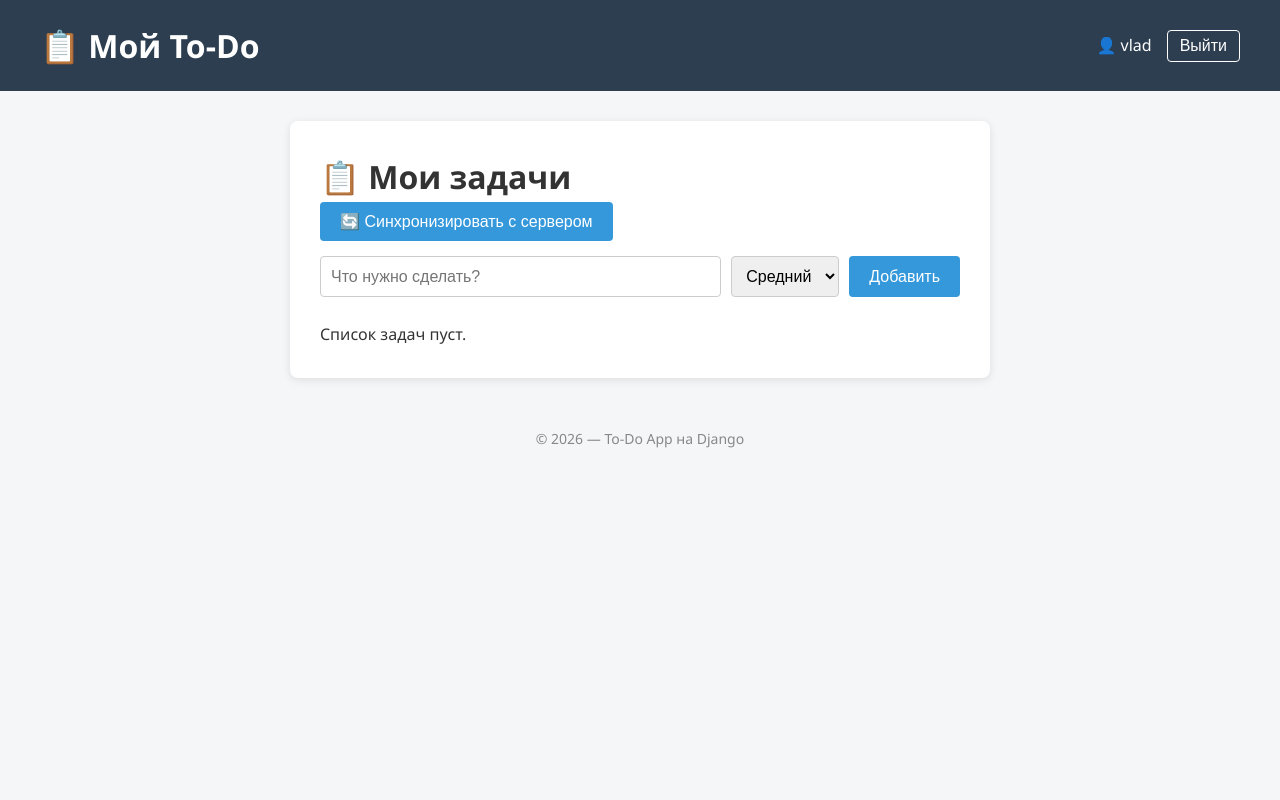
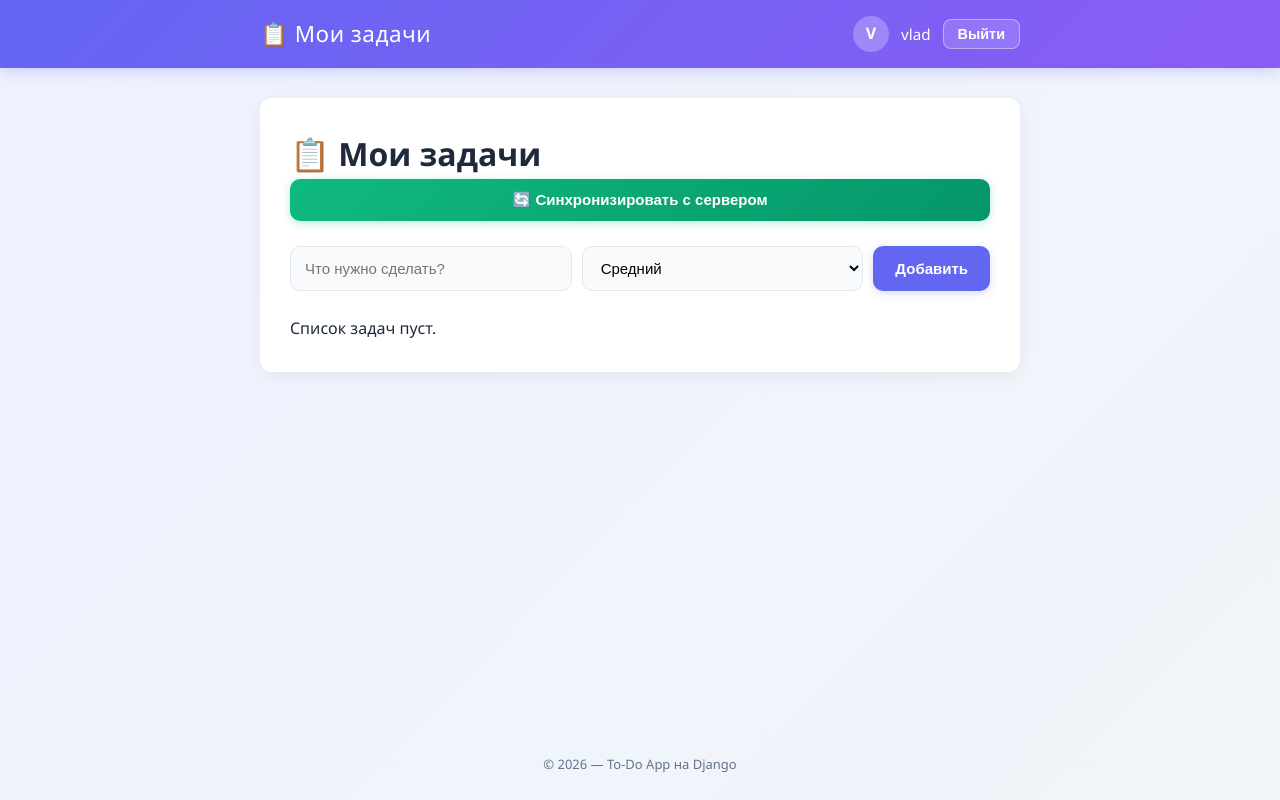
Before and after one commit to BobinVladislavv/django-todo-app, a Django app: page / in a window 1280 px wide. Run offline with Django 5.2, Linux system fonts and the light colour scheme; a user stored in the database is signed in; data comes from the database, SQL or seed files in the repository; both versions use the stored data as it was after the commit.

Commit message:
modern UI

```diff
--- a/todo_web/tasks/static/tasks/style.css
+++ b/todo_web/tasks/static/tasks/style.css
@@ -1,37 +1,123 @@
+/* ---------- СБРОС СТИЛЕЙ ---------- */
 * {
     box-sizing: border-box;
     margin: 0;
     padding: 0;
 }
 
-body {
-    font-family: 'Segoe UI', Arial, sans-serif;
-    background: #f4f6f8;
-    color: #333;
-    line-height: 1.6;
+:root {
+    --primary: #6366f1;
+    --primary-hover: #4f46e5;
+    --danger: #ef4444;
+    --danger-hover: #dc2626;
+    --success: #10b981;
+    --warning: #f59e0b;
+    --bg: #f1f5f9;
+    --card-bg: #ffffff;
+    --text: #1e293b;
+    --text-muted: #64748b;
+    --border: #e2e8f0;
+    --radius: 12px;
+    --shadow: 0 4px 20px rgba(0, 0, 0, 0.06);
+    --shadow-hover: 0 8px 25px rgba(0, 0, 0, 0.1);
 }
 
-header {
-    background: #2c3e50;
-    color: white;
-    padding: 20px;
-    text-align: center;
+body {
+    font-family: 'Segoe UI', Roboto, 'Helvetica Neue', Arial, sans-serif;
+    background: linear-gradient(135deg, #eef2ff 0%, #f1f5f9 100%);
+    color: var(--text);
+    line-height: 1.6;
+    min-height: 100vh;
+    display: flex;
+    flex-direction: column;
 }
 
+/* ---------- ШАПКА ---------- */
+header {
+    background: linear-gradient(135deg, #6366f1 0%, #8b5cf6 100%);
+    color: white;
+    padding: 16px 0;
+    box-shadow: 0 2px 15px rgba(99, 102, 241, 0.3);
+}
+
+.header-inner {
+    max-width: 800px;
+    margin: 0 auto;
+    padding: 0 20px;
+    display: flex;
+    justify-content: space-between;
+    align-items: center;
+    flex-wrap: wrap;
+    gap: 12px;
+}
+
+header h1 {
+    font-size: 1.4rem;
+    font-weight: 700;
+    letter-spacing: 0.5px;
+}
+
+.user-info {
+    display: flex;
+    align-items: center;
+    gap: 12px;
+    font-size: 0.95rem;
+}
+
+.avatar {
+    width: 36px;
+    height: 36px;
+    border-radius: 50%;
+    background: rgba(255, 255, 255, 0.25);
+    display: flex;
+    align-items: center;
+    justify-content: center;
+    font-weight: 700;
+    font-size: 1rem;
+    text-transform: uppercase;
+}
+
+.btn-logout {
+    background: rgba(255, 255, 255, 0.15);
+    border: 1px solid rgba(255, 255, 255, 0.4);
+    color: white;
+    padding: 6px 14px;
+    border-radius: 8px;
+    cursor: pointer;
+    font-size: 0.9rem;
+    transition: all 0.2s;
+}
+
+.btn-logout:hover {
+    background: rgba(255, 255, 255, 0.3);
+    transform: translateY(-1px);
+}
+
+/* ---------- ОСНОВНОЙ КОНТЕНТ ---------- */
 main {
-    max-width: 700px;
+    flex: 1;
+    max-width: 800px;
+    width: 100%;
     margin: 30px auto;
-    background: white;
+    padding: 0 20px;
+}
+
+.card {
+    background: var(--card-bg);
+    border-radius: var(--radius);
+    box-shadow: var(--shadow);
     padding: 30px;
-    border-radius: 8px;
-    box-shadow: 0 2px 8px rgba(0, 0, 0, 0.1);
+    transition: box-shadow 0.3s;
 }
 
 h2 {
     margin-bottom: 20px;
-    color: #2c3e50;
+    color: var(--text);
+    font-size: 1.5rem;
+    font-weight: 700;
 }
 
+/* ---------- ФОРМЫ ---------- */
 form.add-form {
     display: flex;
     gap: 10px;
@@ -39,45 +125,73 @@ form.add-form {
     flex-wrap: wrap;
 }
 
-form.add-form input[type="text"] {
+form.add-form input[type="text"],
+form.add-form input[type="password"],
+form.add-form select {
     flex: 1;
-    min-width: 200px;
-    padding: 10px;
-    border: 1px solid #ccc;
-    border-radius: 4px;
-    font-size: 16px;
+    min-width: 180px;
+    padding: 12px 14px;
+    border: 1px solid var(--border);
+    border-radius: 10px;
+    font-size: 15px;
+    background: #f8fafc;
+    transition: border-color 0.2s, box-shadow 0.2s;
 }
 
-form.add-form select {
-    padding: 10px;
-    border: 1px solid #ccc;
-    border-radius: 4px;
-    font-size: 16px;
+form.add-form input:focus,
+form.add-form select:focus {
+    outline: none;
+    border-color: var(--primary);
+    box-shadow: 0 0 0 3px rgba(99, 102, 241, 0.15);
+    background: white;
 }
 
 button {
-    background: #3498db;
+    background: var(--primary);
     color: white;
     border: none;
-    padding: 10px 20px;
-    border-radius: 4px;
+    padding: 12px 22px;
+    border-radius: 10px;
     cursor: pointer;
-    font-size: 16px;
-    transition: background 0.2s;
+    font-size: 15px;
+    font-weight: 600;
+    transition: all 0.2s;
+    box-shadow: 0 2px 8px rgba(99, 102, 241, 0.25);
 }
 
 button:hover {
-    background: #2980b9;
+    background: var(--primary-hover);
+    transform: translateY(-2px);
+    box-shadow: 0 4px 14px rgba(99, 102, 241, 0.4);
+}
+
+button:active {
+    transform: translateY(0);
 }
 
 button.delete {
-    background: #e74c3c;
+    background: var(--danger);
+    box-shadow: 0 2px 8px rgba(239, 68, 68, 0.25);
 }
 
 button.delete:hover {
-    background: #c0392b;
+    background: var(--danger-hover);
+    box-shadow: 0 4px 14px rgba(239, 68, 68, 0.4);
 }
 
+button.btn-sync {
+    width: 100%;
+    background: linear-gradient(135deg, #10b981 0%, #059669 100%);
+    box-shadow: 0 2px 8px rgba(16, 185, 129, 0.3);
+    margin-bottom: 25px;
+}
+
+button.btn-sync:hover {
+    background: linear-gradient(135deg, #059669 0%, #047857 100%);
+    box-shadow: 0 4px 14px rgba(16, 185, 129, 0.4);
+}
+
+/* ---------- СПИСОК ЗАДАЧ ---------- */
 ul.task-list {
     list-style: none;
 }
@@ -123,17 +265,13 @@ li.task-item.done {
 }
 
 .task-actions button {
-    padding: 6px 10px;
-    font-size: 14px;
+    padding: 8px 12px;
+    font-size: 15px;
+    border-radius: 8px;
+    min-width: 40px;
 }
 
-footer {
-    text-align: center;
-    padding: 20px;
-    color: #888;
-    font-size: 14px;
-}
-
+/* ---------- СООБЩЕНИЯ ---------- */
 .messages {
     list-style: none;
     padding: 0;
@@ -141,32 +279,131 @@ footer {
 }
 
 .messages li {
-    padding: 12px 16px;
-    border-radius: 4px;
-    margin-bottom: 8px;
+    padding: 14px 18px;
+    border-radius: 10px;
+    margin-bottom: 10px;
     font-weight: 500;
+    font-size: 14px;
+    animation: slideIn 0.3s ease;
+}
+
+@keyframes slideIn {
+    from { opacity: 0; transform: translateY(-10px); }
+    to { opacity: 1; transform: translateY(0); }
 }
 
 .messages li.success {
-    background: #d4edda;
-    color: #155724;
-    border-left: 4px solid #28a745;
+    background: #d1fae5;
+    color: #065f46;
+    border-left: 4px solid var(--success);
 }
 
 .messages li.error {
-    background: #f8d7da;
-    color: #721c24;
-    border-left: 4px solid #dc3545;
+    background: #fee2e2;
+    color: #991b1b;
+    border-left: 4px solid var(--danger);
 }
 
 .messages li.warning {
-    background: #fff3cd;
-    color: #856404;
-    border-left: 4px solid #ffc107;
+    background: #fef3c7;
+    color: #92400e;
+    border-left: 4px solid var(--warning);
 }
 
 .messages li.info {
-    background: #d1ecf1;
-    color: #0c5460;
-    border-left: 4px solid #17a2b8;
+    background: #dbeafe;
+    color: #1e40af;
+    border-left: 4px solid #3b82f6;
 }
+
+/* ---------- ССЫЛКИ ---------- */
+a {
+    color: var(--primary);
+    text-decoration: none;
+    font-weight: 500;
+    transition: color 0.2s;
+}
+
+a:hover {
+    color: var(--primary-hover);
+    text-decoration: underline;
+}
+
+/* ---------- ФУТЕР ---------- */
+footer {
+    text-align: center;
+    padding: 25px;
+    color: var(--text-muted);
+    font-size: 13px;
+}
+
+/* ---------- ФОРМА ВХОДА/РЕГИСТРАЦИИ ---------- */
+.auth-form {
+    display: flex;
+    flex-direction: column;
+    gap: 15px;
+}
+
+.auth-form p {
+    display: flex;
+    flex-direction: column;
+    gap: 6px;
+    margin: 0;
+}
+
+.auth-form label {
+    font-weight: 600;
+    font-size: 14px;
+    color: var(--text);
+}
+
+.auth-form input {
+    padding: 12px 14px;
+    border: 1px solid var(--border);
+    border-radius: 10px;
+    font-size: 15px;
+    background: #f8fafc;
+    transition: border-color 0.2s, box-shadow 0.2s;
+}
+
+.auth-form input:focus {
+    outline: none;
+    border-color: var(--primary);
+    box-shadow: 0 0 0 3px rgba(99, 102, 241, 0.15);
+    background: white;
+}
+
+.auth-form button {
+    margin-top: 10px;
+    width: 100%;
+}
+
+/* ---------- АДАПТИВНОСТЬ ---------- */
+@media (max-width: 600px) {
+    .card {
+        padding: 20px;
+    }
+
+    header h1 {
+        font-size: 1.2rem;
+    }
+
+    li.task-item {
+        padding: 12px;
+    }
+
+    .task-title {
+        width: 100%;
+        order: -1;
+    }
+
+    form.add-form {
+        flex-direction: column;
+    }
+
+    form.add-form input,
+    form.add-form select,
+    form.add-form button {
+        width: 100%;
+    }
+}
--- a/todo_web/tasks/templates/tasks/base.html
+++ b/todo_web/tasks/templates/tasks/base.html
@@ -9,16 +9,19 @@
 </head>
 <body>
     <header>
-    <div style="display: flex; justify-content: space-between; align-items: center; padding: 0 20px;">
-        <h1>📋 Мой To-Do</h1>
+        <div class="header-inner">
+            <h1>
+                <a href="{% url 'task_list' %}" style="color: white; text-decoration: none;">
+                    {% block header_title %}📋 To-Do App{% endblock %}
+                </a>
+            </h1>
             {% if user.is_authenticated %}
-            <div style="display: flex; align-items: center; gap: 15px;">
-                <span>👤 {{ user.username }}</span>
+                <div class="user-info">
+                    <div class="avatar">{{ user.username|first|upper }}</div>
+                    <span>{{ user.username }}</span>
                     <form action="{% url 'logout' %}" method="POST" style="display:inline;">
                         {% csrf_token %}
-                    <button type="submit" style="background: transparent; border: 1px solid white; padding: 6px 12px; color: white; cursor: pointer; border-radius: 4px;">
-                        Выйти
-                    </button>
+                        <button type="submit" class="btn-logout">Выйти</button>
                     </form>
                 </div>
             {% endif %}
@@ -34,7 +37,9 @@
             </ul>
         {% endif %}
 
+        <div class="card">
             {% block content %}{% endblock %}
+        </div>
     </main>
 
 
--- a/todo_web/tasks/templates/tasks/index.html
+++ b/todo_web/tasks/templates/tasks/index.html
@@ -1,13 +1,14 @@
 {% extends "tasks/base.html" %}
+{% block header_title %}📋 Мои задачи{% endblock %}
 
 {% block title %}Список задач{% endblock%}
 
 {% block content %}
     <h1>📋 Мои задачи</h1>
 
-    <form action="{% url 'sync_tasks' %}" method="POST" style="margin-bottom: 15px;">
+    <form action="{% url 'sync_tasks' %}" method="POST">
         {% csrf_token %}
-        <button type = "submit">🔄 Синхронизировать с сервером</button>
+        <button type="submit" class="btn-sync">🔄 Синхронизировать с сервером</button>
     </form>
 
     <form class="add-form" action="{% url 'add_task' %}" method="POST">
--- a/todo_web/tasks/templates/tasks/login.html
+++ b/todo_web/tasks/templates/tasks/login.html
@@ -1,11 +1,13 @@
 {% extends "tasks/base.html" %}
+
+{% block header_title%}Вход в систему{% endblock %}
 
 {% block title %} Вход {% endblock %}
 
 {% block content %}
     <h2> Вход в систему </h2>
 
-    <form method="POST" class="add-form">
+    <form method="POST" class="auth-form">
         {% csrf_token %}
         {{ form.as_p }}
         <button type="submit">Войти</button>
--- a/todo_web/tasks/templates/tasks/register.html
+++ b/todo_web/tasks/templates/tasks/register.html
@@ -1,11 +1,13 @@
 {% extends "tasks/base.html" %}
+
+{% block header_title%}Регистрация{% endblock %}
 
 {% block title %}Регистрация{% endblock %}
 
 {% block content %}
     <h2>Регистрация</h2>
 
-    <form method="POST" class="add-form">
+    <form method="POST" class="auth-form">
         {% csrf_token %}
         {{ form.as_p }}
         <button type="submit">Зарегистрироваться</button>
```
Also changed, not shown: other parts of todo_web/tasks/static/tasks/style.css (+38 -10 lines), todo_web/db.sqlite3. Lines whose indentation alone changed are shown as unchanged.
